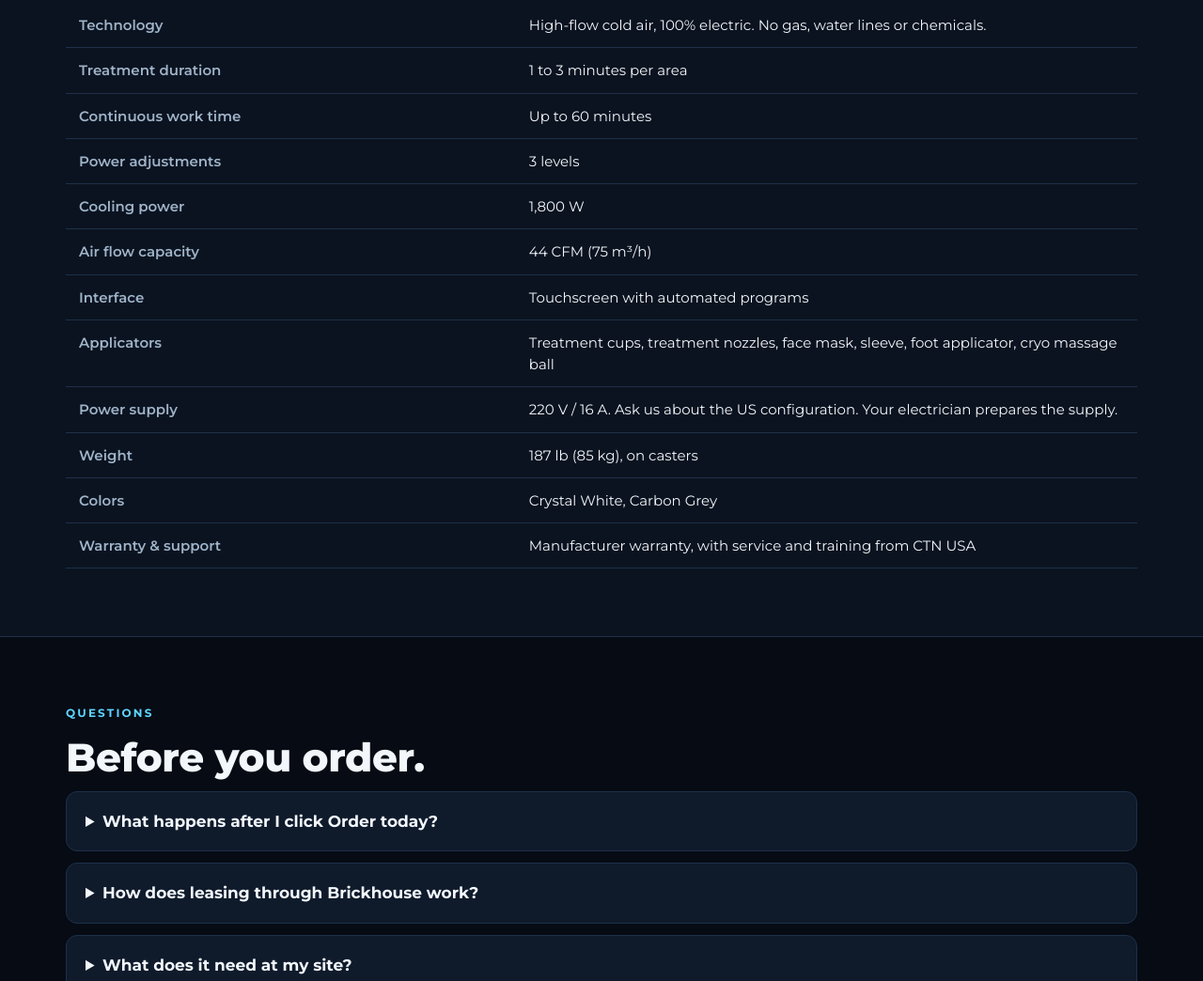
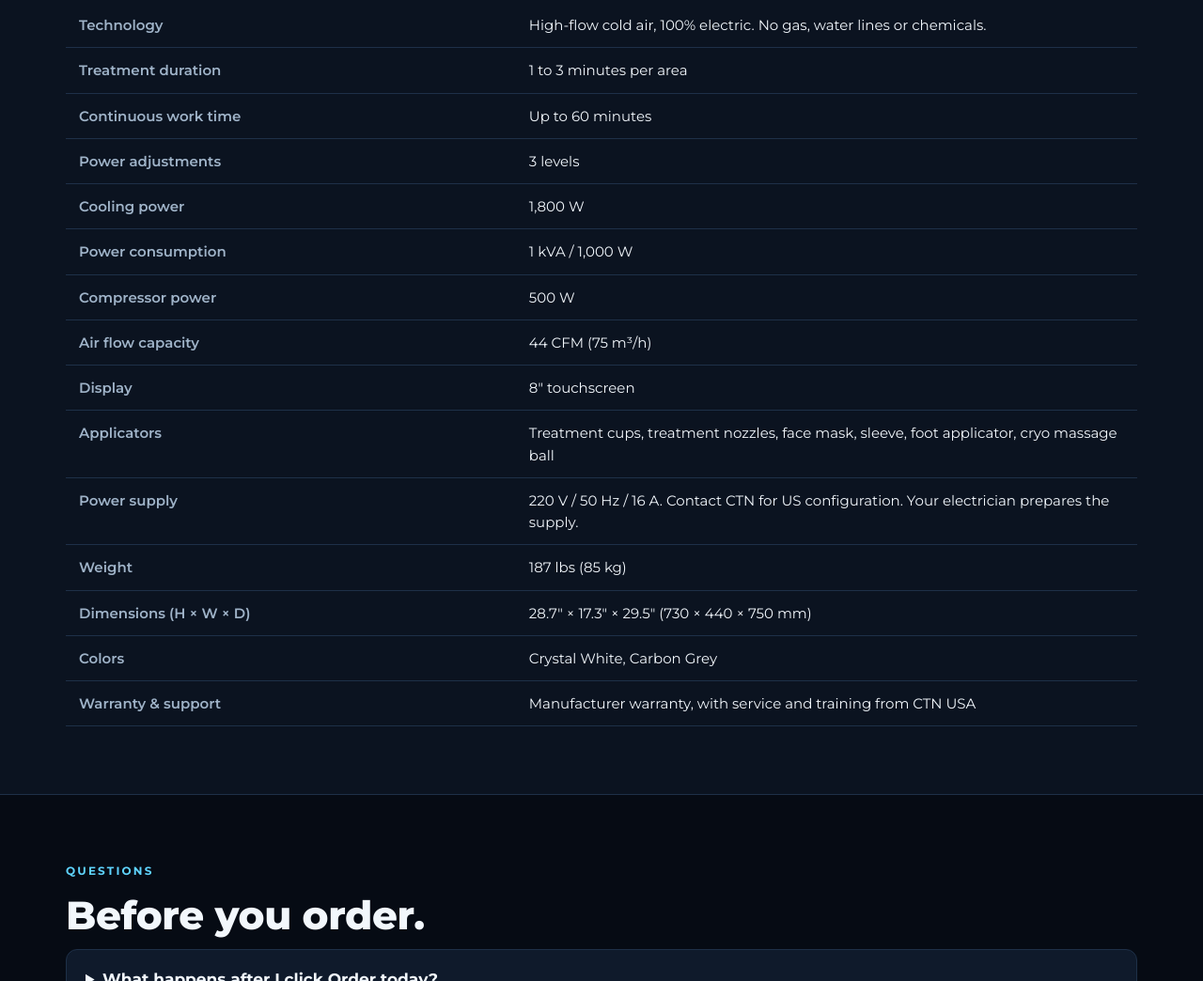
Before and after one commit to CTN-USA/ctn-preorder, a plain HTML site: page xcryo.html in a window 1280 px wide. Shown: the part 7905-8949 px from the top of the page at 94% size. Drawn offline with Linux system fonts and the light colour scheme; no server answers.

Commit message:
X°CRYO specs: use the US spec sheet values (display, power, dimensions) (#10)
Claude-Session: https://claude.ai/code/session_01WnQTNG9fCdk6FcyKbw2LX8

Co-authored-by: Claude <noreply@anthropic.com>

```diff
--- a/xcryo.html
+++ b/xcryo.html
@@ -365,11 +365,14 @@ s.parentNode.insertBefore(b, s);})(window.lintrk);
     <tr><td>Continuous work time</td><td>Up to 60 minutes</td></tr>
     <tr><td>Power adjustments</td><td>3 levels</td></tr>
     <tr><td>Cooling power</td><td>1,800 W</td></tr>
+    <tr><td>Power consumption</td><td>1 kVA / 1,000 W</td></tr>
+    <tr><td>Compressor power</td><td>500 W</td></tr>
     <tr><td>Air flow capacity</td><td>44 CFM (75 m³/h)</td></tr>
-    <tr><td>Interface</td><td>Touchscreen with automated programs</td></tr>
+    <tr><td>Display</td><td>8" touchscreen</td></tr>
     <tr><td>Applicators</td><td>Treatment cups, treatment nozzles, face mask, sleeve, foot applicator, cryo massage ball</td></tr>
-    <tr><td>Power supply</td><td>220 V / 16 A. Ask us about the US configuration. Your electrician prepares the supply.</td></tr>
-    <tr><td>Weight</td><td>187 lb (85 kg), on casters</td></tr>
+    <tr><td>Power supply</td><td>220 V / 50 Hz / 16 A. Contact CTN for US configuration. Your electrician prepares the supply.</td></tr>
+    <tr><td>Weight</td><td>187 lbs (85 kg)</td></tr>
+    <tr><td>Dimensions (H × W × D)</td><td>28.7" × 17.3" × 29.5" (730 × 440 × 750 mm)</td></tr>
     <tr><td>Colors</td><td>Crystal White, Carbon Grey</td></tr>
     <tr><td>Warranty &amp; support</td><td>Manufacturer warranty, with service and training from CTN USA</td></tr>
   </table>
```
